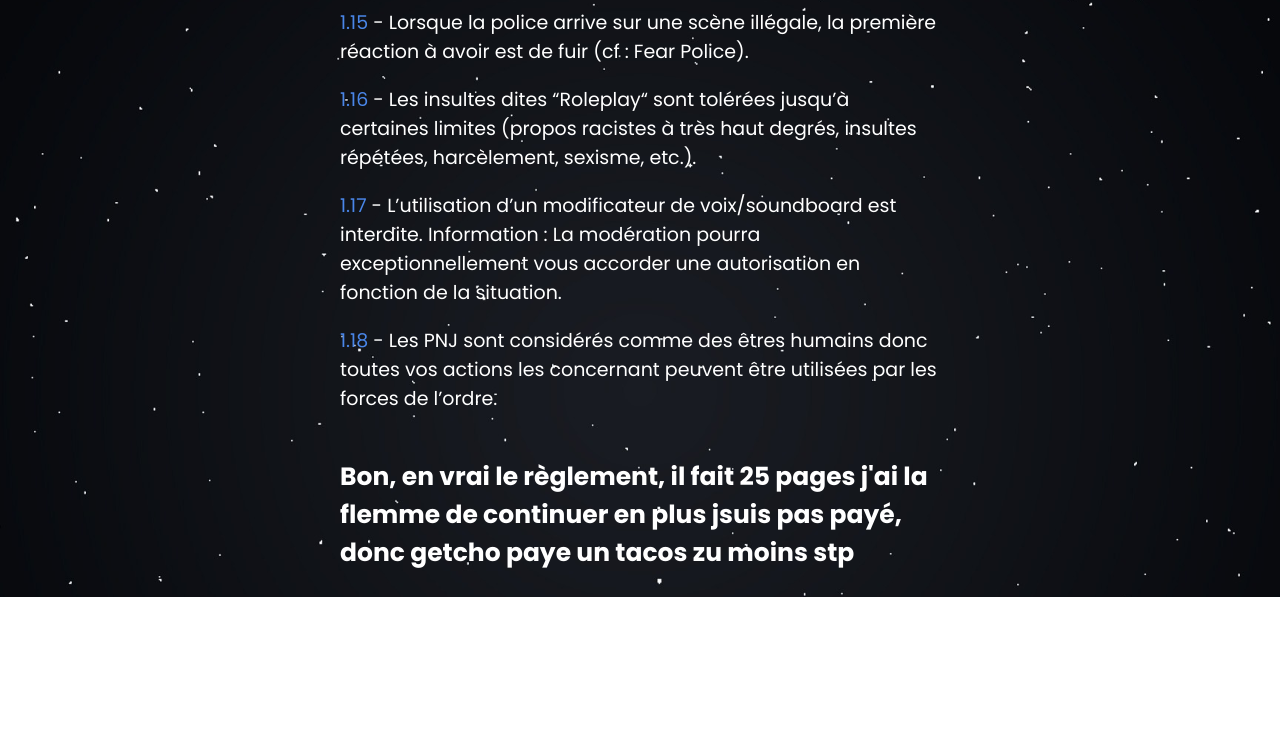
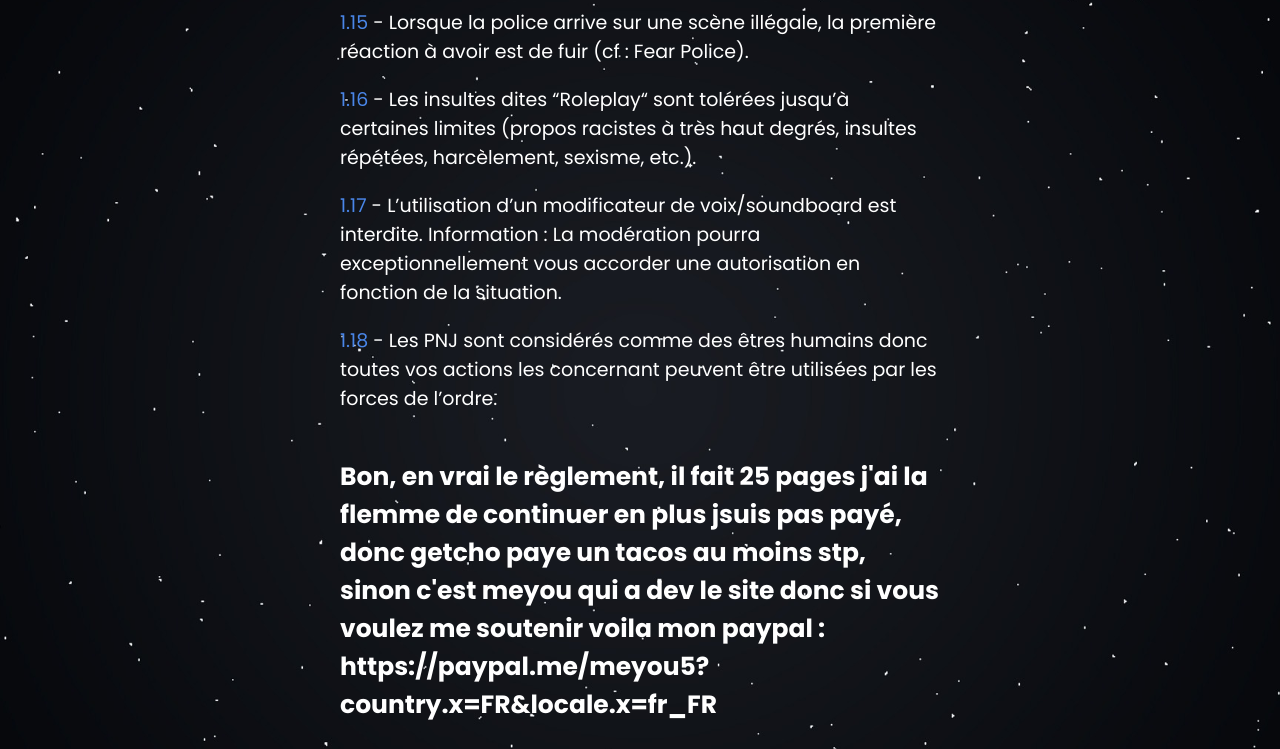
Before and after one commit to Meyou-code/MetaWorld, a plain HTML site: page Rules.html in a window 1280 px wide. Shown: the part 4810-5559 px from the top of the page. Before the commit the page ends 5407 px from the top, so only its background shows below. Drawn offline with Linux system fonts and the light colour scheme.

Commit message:
Rules.html

```diff
--- a/Rules.html
+++ b/Rules.html
@@ -99,7 +99,7 @@
 
         <div class="spacer"></div>
 
-        <p style="text-align: left; font-size: 25px;"><strong>Bon, en vrai le règlement, il fait 25 pages j'ai la flemme de continuer en plus jsuis pas payé, donc getcho paye un tacos zu moins stp</p></strong>
+        <p style="text-align: left; font-size: 25px;"><strong>Bon, en vrai le règlement, il fait 25 pages j'ai la flemme de continuer en plus jsuis pas payé, donc getcho paye un tacos au moins stp, sinon c'est meyou qui a dev le site donc si vous voulez me soutenir voila mon paypal : https://paypal.me/meyou5?country.x=FR&locale.x=fr_FR</strong>
 
 </div>
 
```
